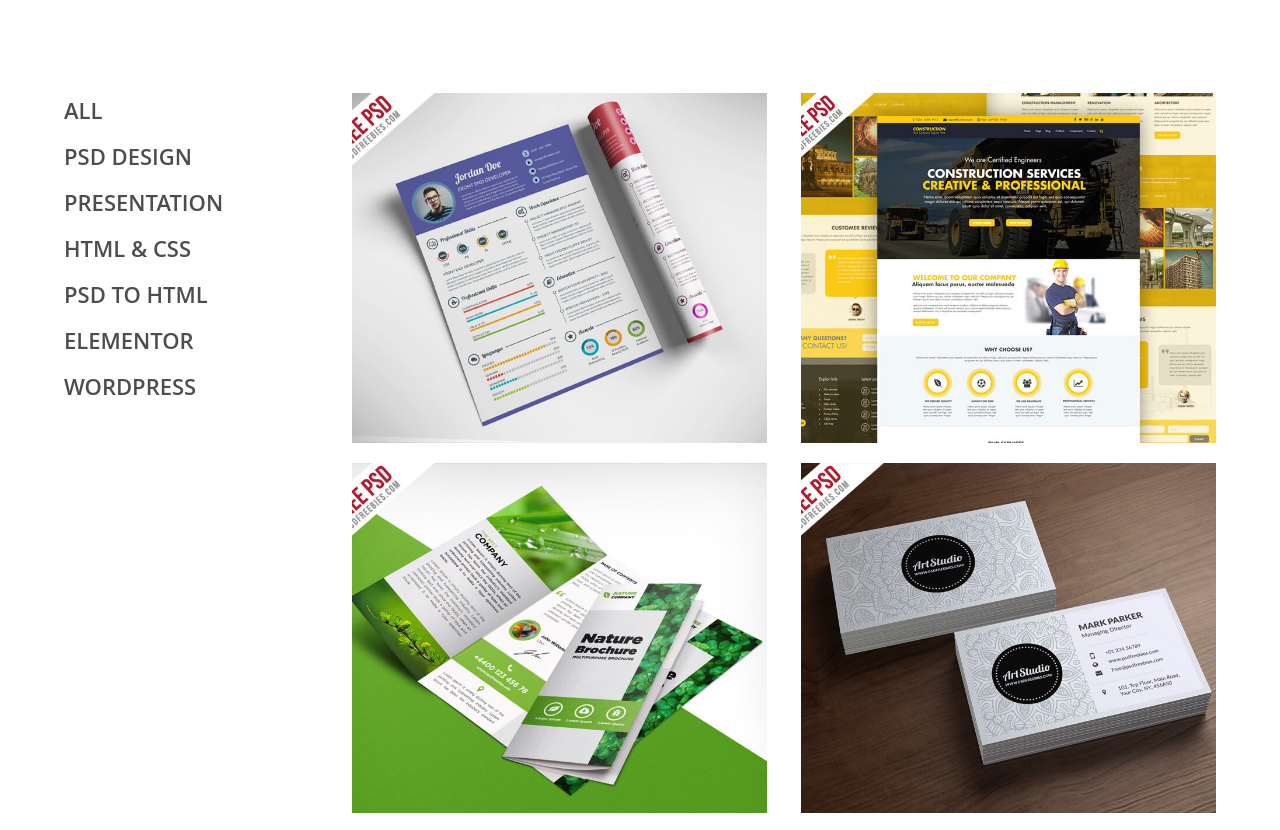
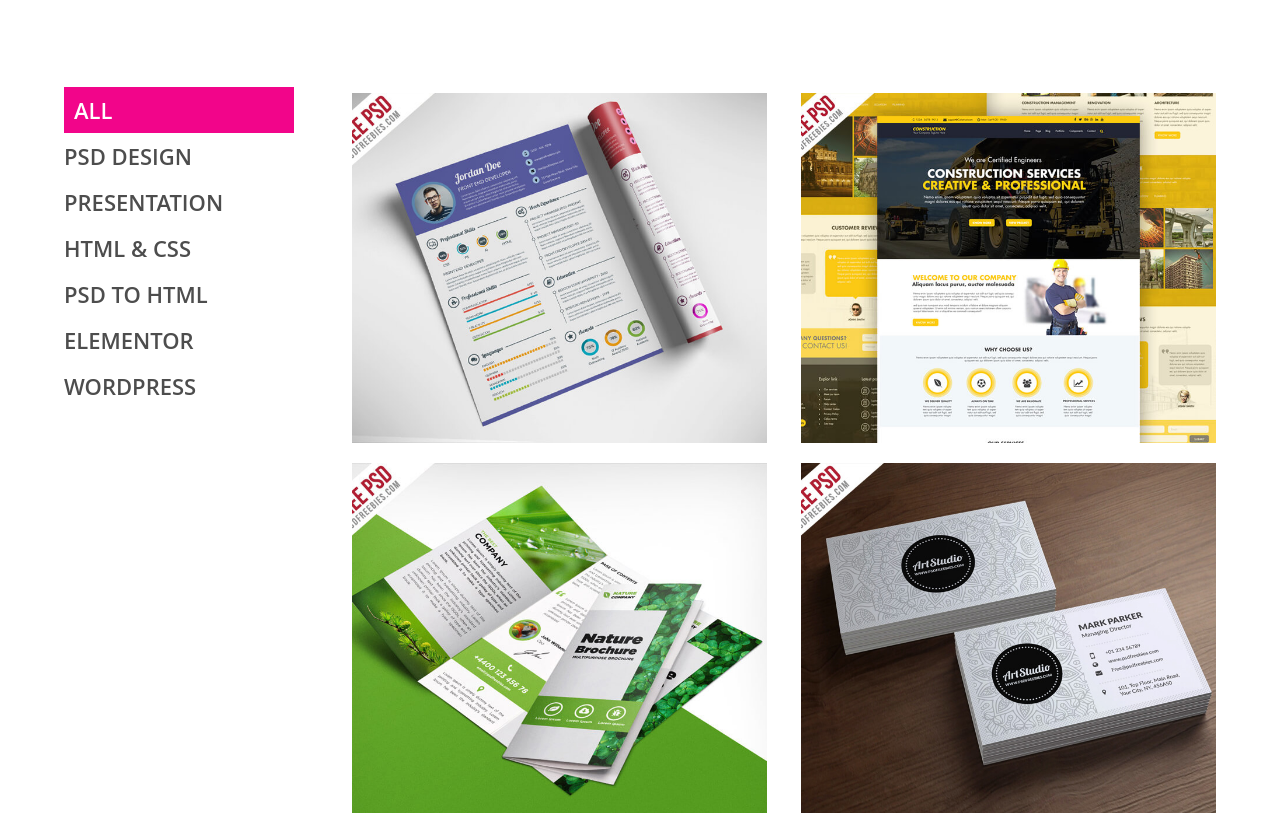
Before and after one commit to mohammadarifsojib/singlePortfolio, a plain HTML site: page index.html in a window 1280 px wide. Shown: the part 3403-4233 px from the top of the page. Drawn offline with Linux system fonts and the light colour scheme.

Commit message:
Update style.css

```diff
--- a/style.css
+++ b/style.css
@@ -233,8 +233,8 @@ header nav ul li a:hover {
   font-size: 160px;
   text-transform: uppercase;
   line-height: 140px;
+  background: -o-linear-gradient(left, #A21AF0, #FF0072);
   background: -webkit-gradient(linear, left top, right top, from(#A21AF0), to(#FF0072));
-  background: -o-linear-gradient(left, #A21AF0, #FF0072);
   background: linear-gradient(to right, #A21AF0, #FF0072);
   -webkit-background-clip: text !important;
           background-clip: text !important;
@@ -896,9 +896,23 @@ header nav ul li a:hover {
 }
 #portfolio .portfolio-section .portfolio-filter-btn ul li {
   display: block;
-  text-align: ;
+}
+#portfolio .portfolio-section .portfolio-filter-btn ul .btn_active {
+  background: #F2058A;
+  color: #fff;
+}
+#portfolio .portfolio-section .portfolio-filter-btn ul .btn_active a {
+  color: #fff;
+  -webkit-transition: .3s all;
+  -o-transition: .3s all;
+  transition: .3s all;
+  padding: 10px;
+}
+#portfolio .portfolio-section .portfolio-filter-btn ul .btn_active a:hover {
+  color: #fff;
 }
 #portfolio .portfolio-section .portfolio-filter-btn ul li a {
+  display: block;
   font-size: 22px;
   color: #4d4d4d;
   font-weight: 600;
```
